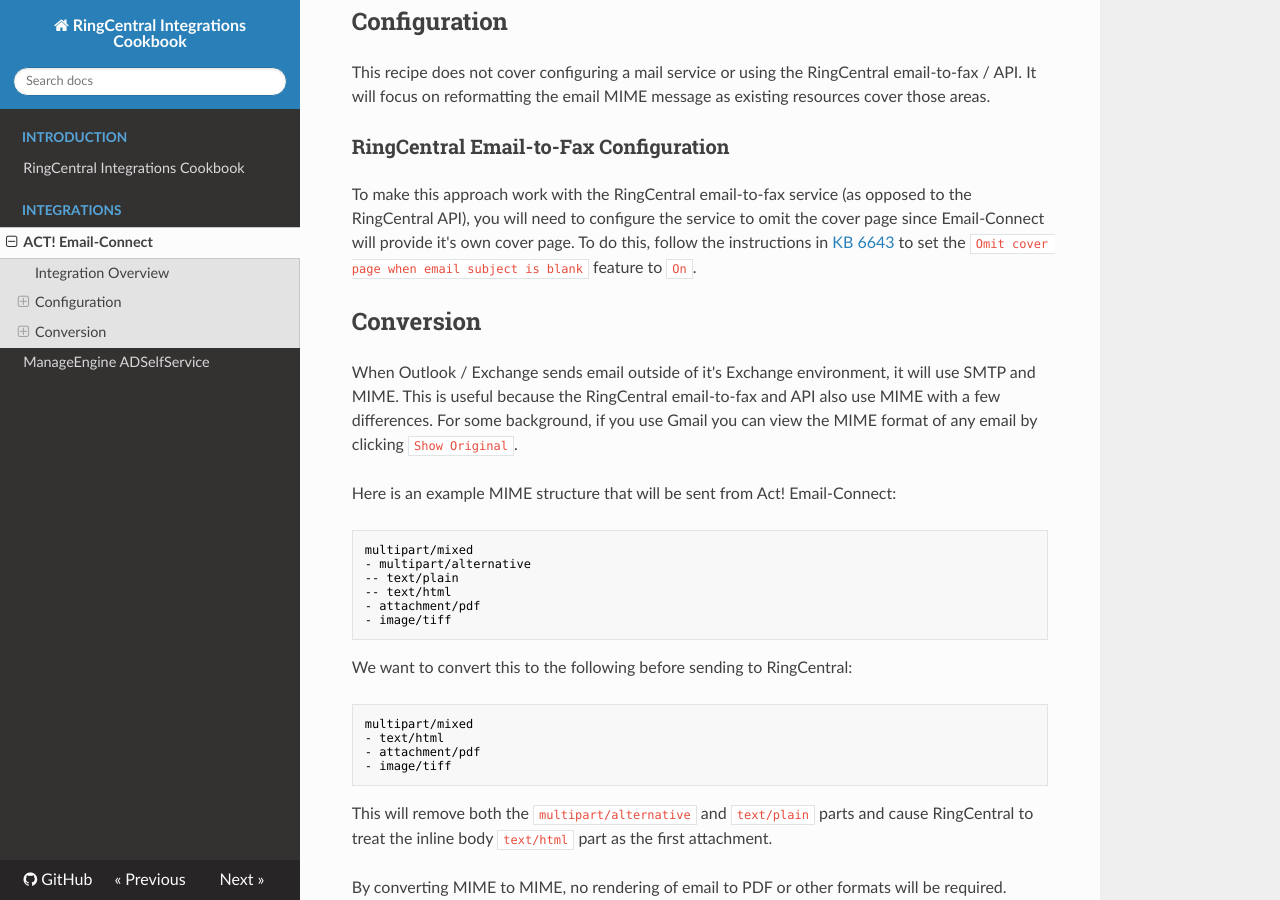
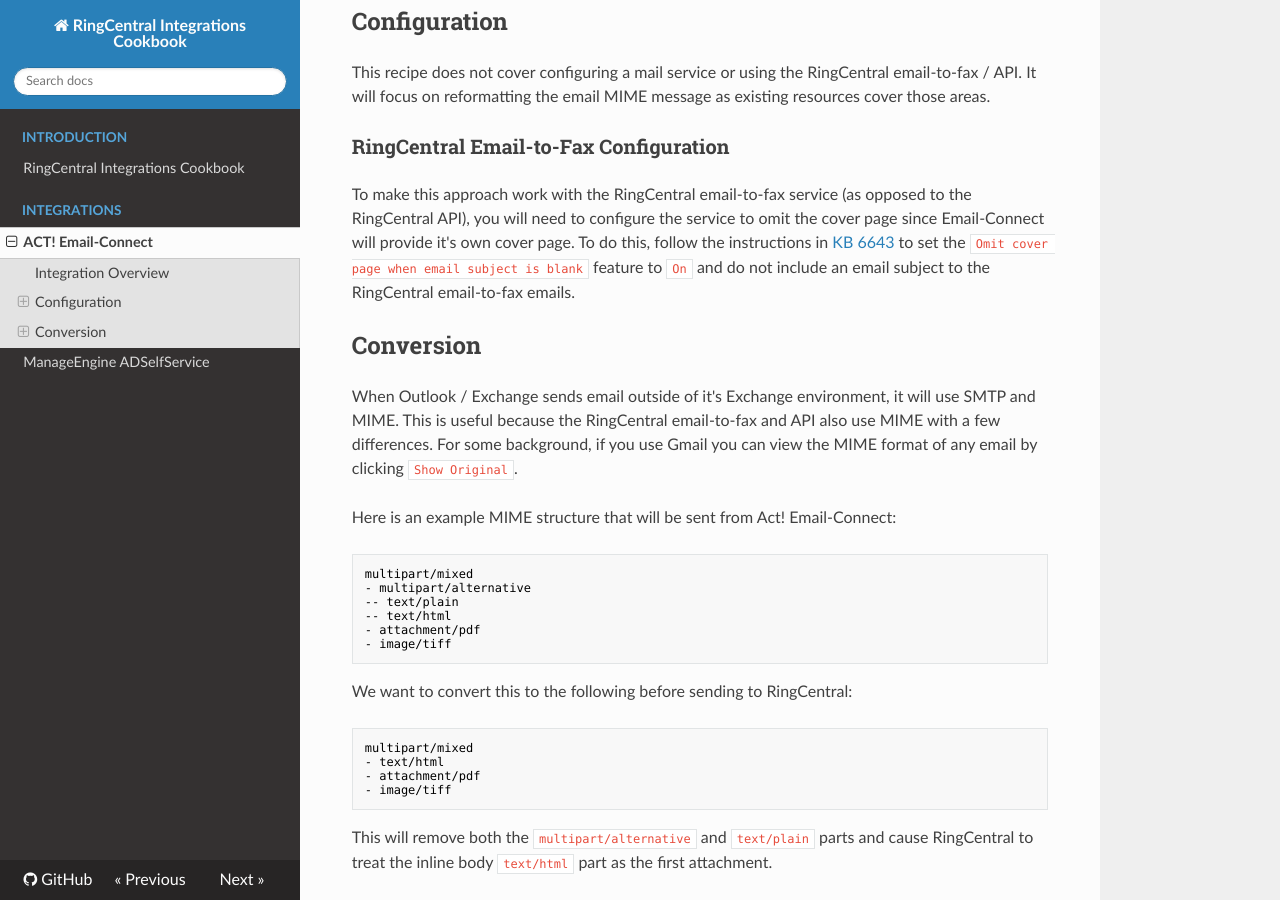
Before and after one commit to grokify/ringcentral-content, an MkDocs documentation site: the page built from docs/integrations/act/act_email_connect_fax.md, in a window 1280 px wide and 900 px high, scrolled down 763 px. Built offline with MkDocs 1.6.1, drawn with Linux system fonts in a browser that asks for light colours; nearby versions of some CDN libraries; old or Windows-style settings are respelled for this version of MkDocs.

Commit message:
update docs

```diff
--- a/docs/integrations/act/act_email_connect_fax.md
+++ b/docs/integrations/act/act_email_connect_fax.md
@@ -23,7 +23,7 @@ This recipe does not cover configuring a mail service or using the RingCentral e
 
 ### RingCentral Email-to-Fax Configuration
 
-To make this approach work with the RingCentral email-to-fax service (as opposed to the RingCentral API), you will need to configure the service to omit the cover page since Email-Connect will provide it's own cover page. To do this, follow the instructions in [KB 6643](http://success.ringcentral.com/articles/en_US/RC_Knowledge_Article/6643) to set the `Omit cover page when email subject is blank` feature to `On`.
+To make this approach work with the RingCentral email-to-fax service (as opposed to the RingCentral API), you will need to configure the service to omit the cover page since Email-Connect will provide it's own cover page. To do this, follow the instructions in [KB 6643](http://success.ringcentral.com/articles/en_US/RC_Knowledge_Article/6643) to set the `Omit cover page when email subject is blank` feature to `On` and do not include an email subject to the RingCentral email-to-fax emails.
 
 ## Conversion
 
```
